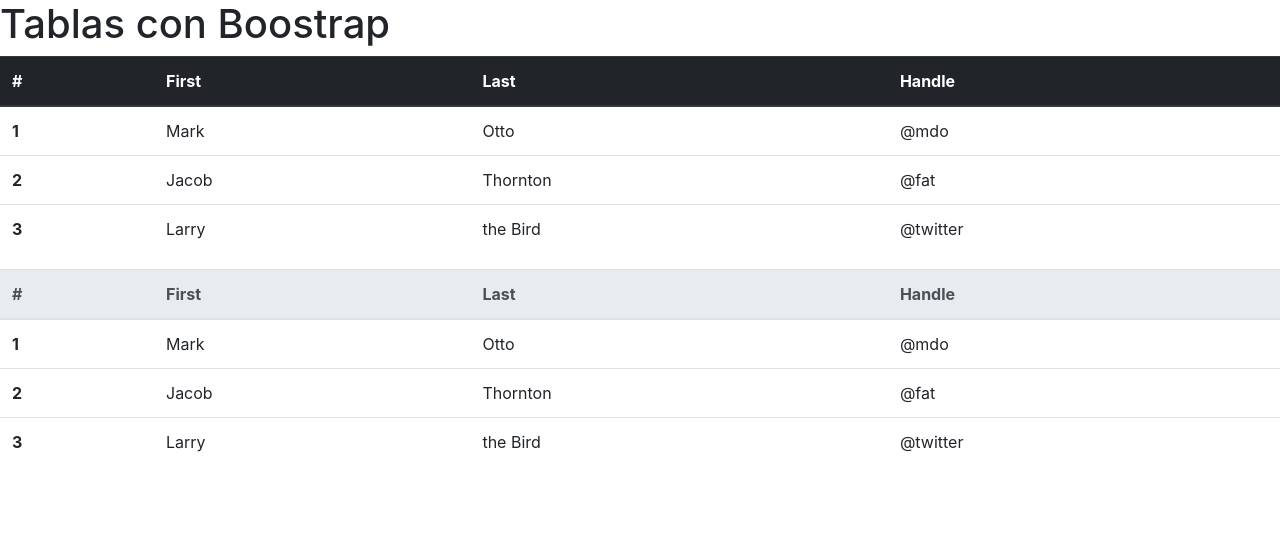
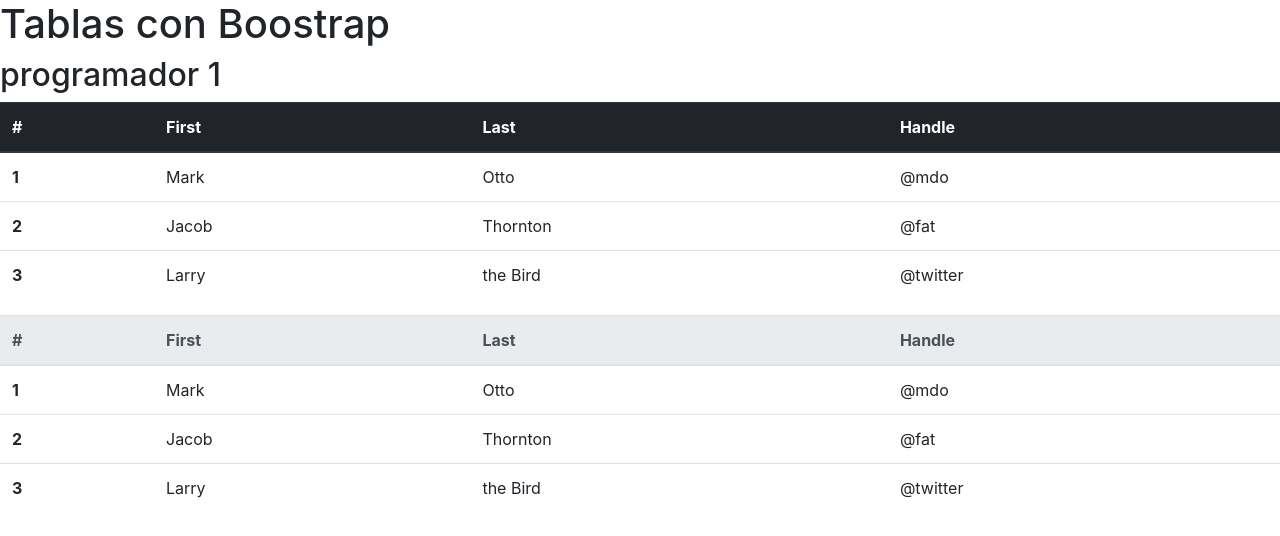
Before and after one commit to yaravivillegas/pruebaGit, a plain HTML site: page index.html in a window 1280 px wide. Drawn offline with nearby package versions, Linux system fonts and the light colour scheme.

Commit message:
títulos

```diff
--- a/index.html
+++ b/index.html
@@ -11,6 +11,7 @@
 
 <body>
     <h1>Tablas con Boostrap</h1>
+    <h2>programador 1</h2>
     <table class="table">
         <thead class="thead-dark">
             <tr>
```
